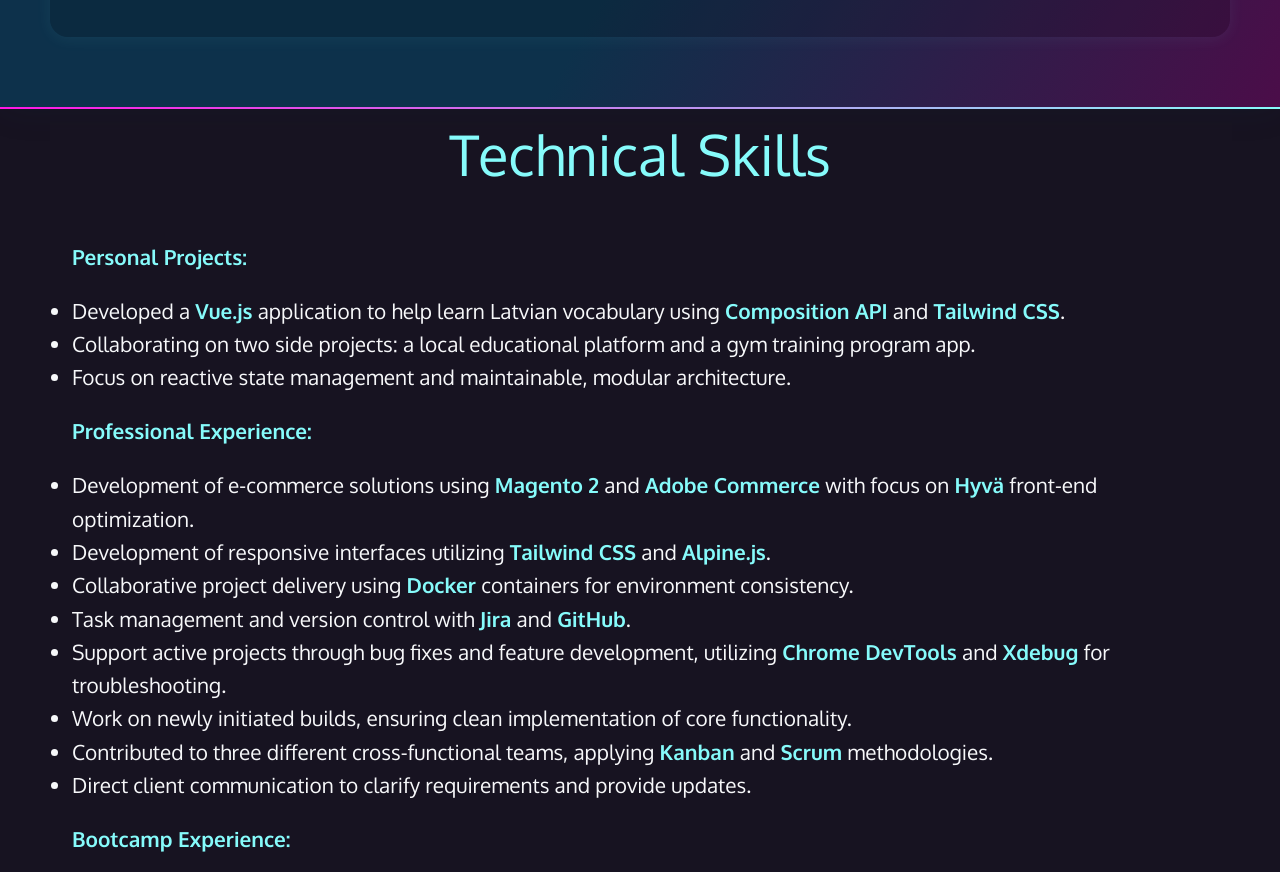
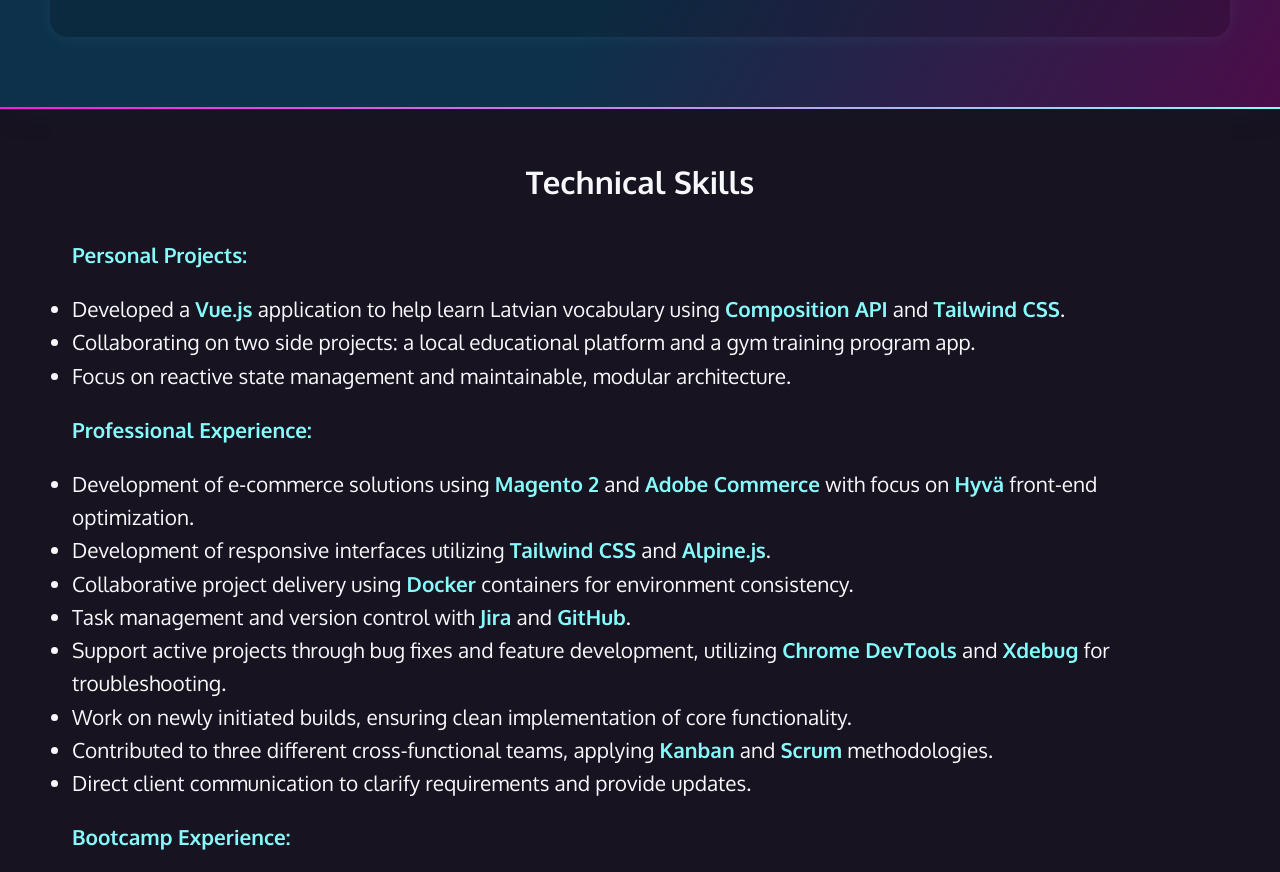
Before and after one commit to Artjoms-Doilnicins/artjoms-doilnicins.github.io, a plain HTML site: page index.html in a window 1280 px wide. Shown: the part 4457-5329 px from the top of the page. Drawn offline with Linux system fonts and the light colour scheme.

Commit message:
Update index.html

```diff
--- a/index.html
+++ b/index.html
@@ -47,7 +47,7 @@
                 </button>
                 <ul>
                     <li><a href="index.html#projects">Projects</a></li>
-                    <li><a href="index.html#about">About</a></li>
+                    <li><a href="index.html#about">Technical Skills</a></li>
                     <li><a href="index.html#contact">Contacts</a></li>
                     <li>
                         <a
@@ -73,8 +73,7 @@
         <!-- SKILLS -->
         <div class="gradient-line"></div>
         <section id="about">
-            <p class="name"><span>Technical Skills</span></p>
-            <!-- <h2>My skills and experience:</h2> -->
+            <p class="name"><h2>Technical Skills</h2></p>
 
             <div class="skills">
                 <p><strong>Personal Projects:</strong></p>
```
